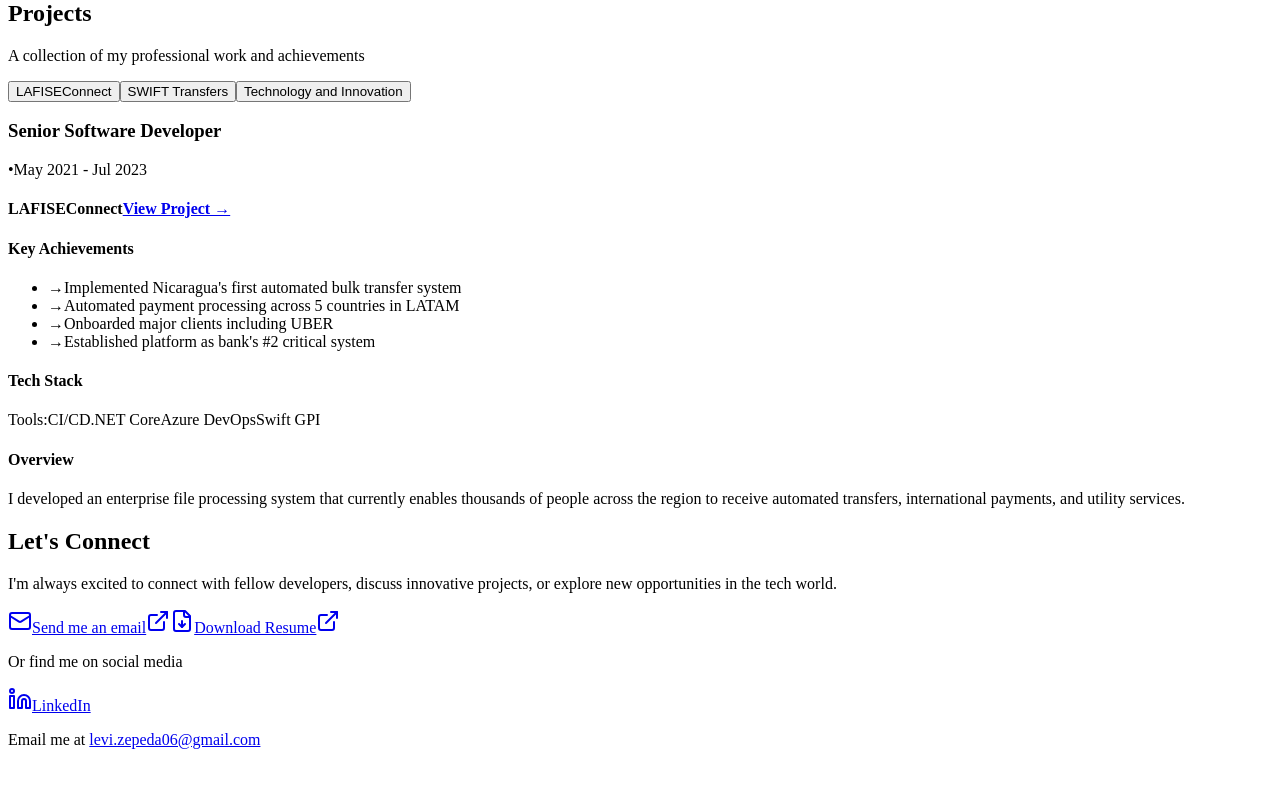
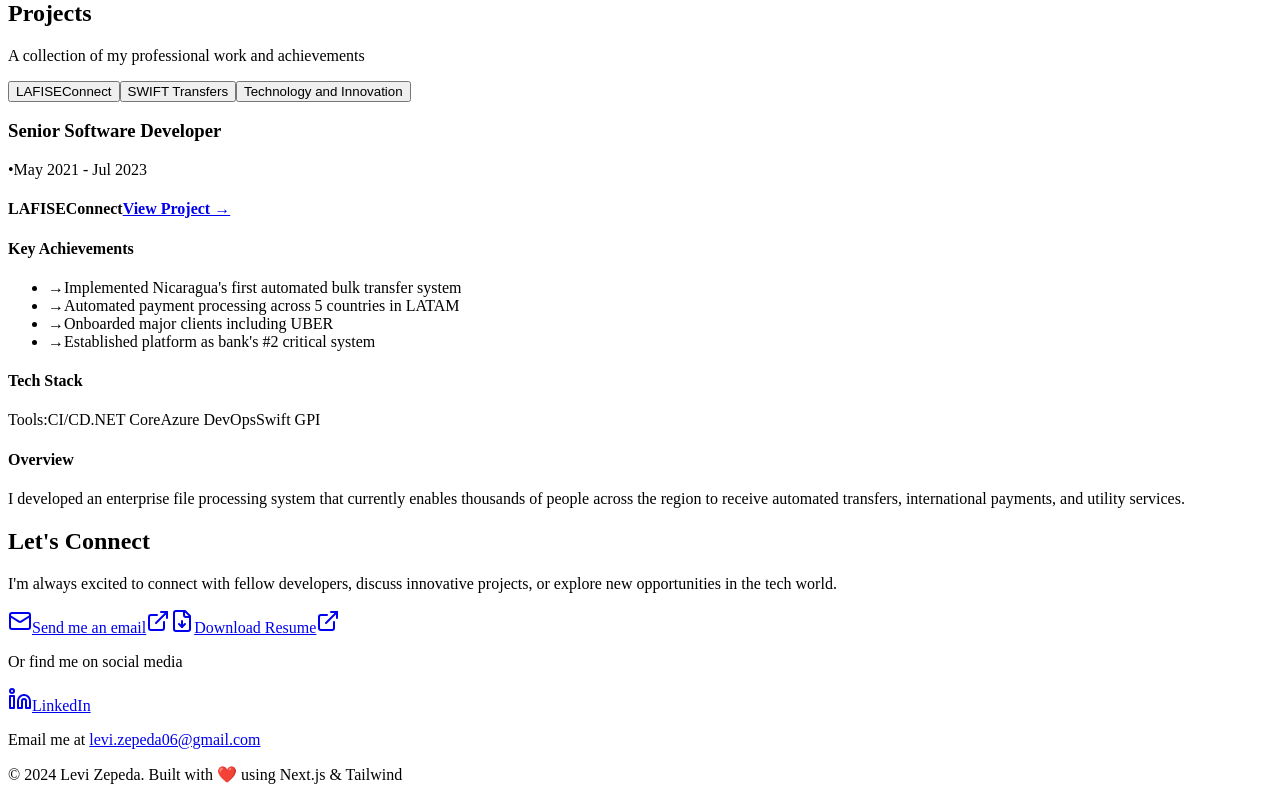
Before and after one commit to lbzepeda/lzepeda.dev, a Next.js app: page / in a window 1280 px wide. Shown: the part 2066-2866 px from the top of the page. Before the commit the page ends 2831 px from the top, so only its background shows below. Built offline with nearby package versions, Linux system fonts and the light colour scheme.

Commit message:
feat(footer): add footer section
add footer section

```diff
--- /dev/null
+++ b/src/app/components/footer/Footer.tsx
@@ -0,0 +1,15 @@
+function Footer() {
+  const currentYear = new Date().getFullYear();
+
+  return (
+    <footer className="bg-white dark:bg-gray-900 border-t border-gray-100 dark:border-gray-800">
+      <div className="max-w-7xl mx-auto px-4 py-6">
+        <p className="text-sm text-center text-gray-600 dark:text-gray-400">
+          © {currentYear} Levi Zepeda. Built with ❤️ using Next.js & Tailwind
+        </p>
+      </div>
+    </footer>
+  );
+}
+
+export default Footer;
--- a/src/app/components/layout/Layout.tsx
+++ b/src/app/components/layout/Layout.tsx
@@ -2,6 +2,7 @@
 
 import { ThemeProvider } from '@/app/context/ThemeProvider';
 
+import Footer from '../footer/Footer';
 import Navbar from '../nav-bar/Navbar';
 
 function Layout({ children }: { children: React.ReactNode }) {
@@ -11,7 +12,7 @@
         <Navbar />
       </header>
       <main>{children}</main>
-      <footer></footer>
+      <Footer />
     </ThemeProvider>
   );
 }
```
